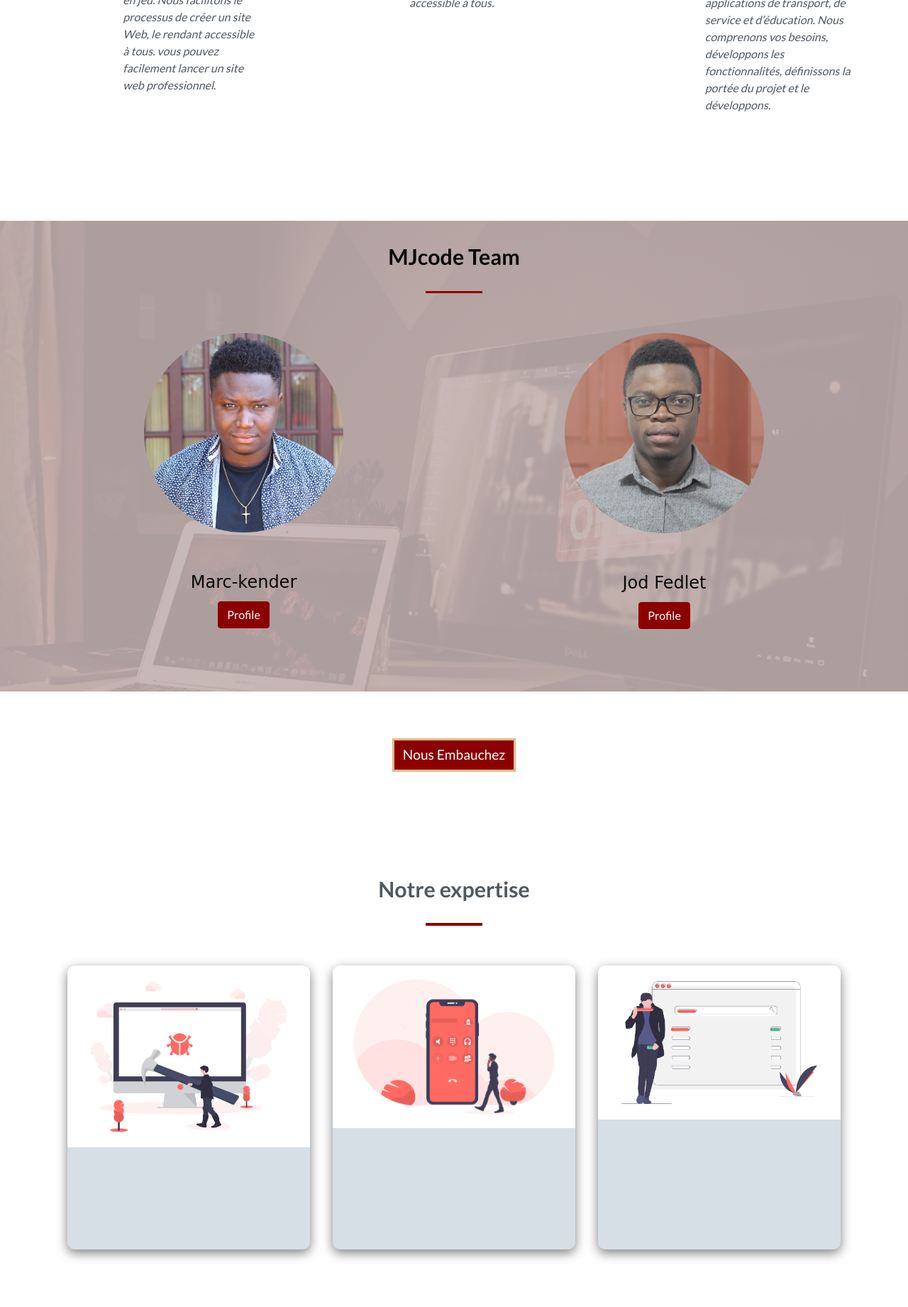
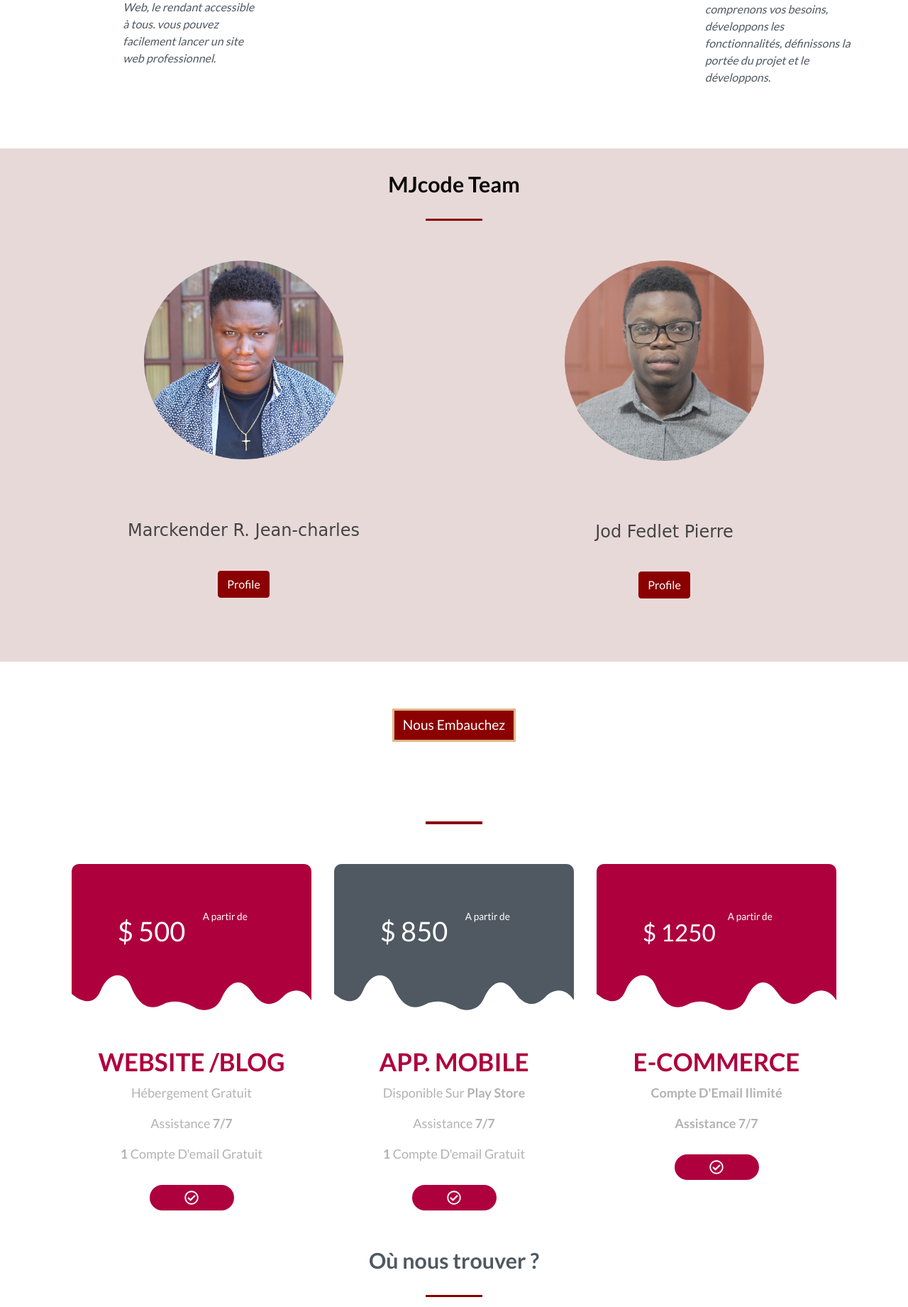
Before and after one commit to jodfedlet/MJcodeSite, a PHP site: page / in a window 1280 px wide. Shown: the part 1880-3721 px from the top of the page at 71% size. Run offline with PHP 8.4, Linux system fonts and the light colour scheme; a stand-in replaces the project's code that opens the database connection; some libraries are stand-ins or nearby versions; some web fonts are replaced.

Commit message:
price Card

```diff
--- a/Includes/footer.php
+++ b/Includes/footer.php
@@ -7,7 +7,7 @@
         <a href="https://www.youtube.com/c/MJcode?sub_confirmation=1" target="_blank" title="Abonnez-vous a notre Chaine Youtube"><i class="fab fa-youtube"></i></a>
       </div>
         <div class="copyright">
-          <a class=" text-white">Copyright &COPY; MJcode - All rights reserved</a>
+          <a class=" text-white">Copyright &COPY; Powered by MJcode - All rights reserved</a>
         </div>
     </footer>
     <!--  -->
--- a/Includes/header.php
+++ b/Includes/header.php
@@ -1,12 +1,13 @@
 <!DOCTYPE html>
-<html lang="en">
+<html lang="fr">
 <head>
 	<meta name="viewport" content="width=device-width, initial-scale=1.0">
 	<meta charset="utf-8">
 	<title>MJcode Agence Digitale</title>
 	<link rel="icon" href="public/img/logheader.png">
 	<link rel="stylesheet" href="public/bootstrap4-1/css/bootstrap.min.css">
-	<link rel="stylesheet" href="https://cdnjs.cloudflare.com/ajax/libs/font-awesome/4.7.0/css/font-awesome.min.css">
+	<link href="https://use.fontawesome.com/releases/v5.0.6/css/all.css" rel="stylesheet">
+
 	<!--animation scroll script-->
 	<link href="https://fonts.googleapis.com/css?family=Bokor|Kaushan+Script" rel="stylesheet">
 	<script src="https://unpkg.com/aos@2.3.1/dist/aos.js"></script>
--- a/Includes/projects.php
+++ b/Includes/projects.php
@@ -1,61 +1,79 @@
-<section id="project" class="sectionDefault">
-  <div class="container-fluid">
-    <div class="row" >
-      <div class="col-12">
-          <h3 class="heading text-center">Notre expertise</h3>
+
+<div class="container">
+  <div class="col-md-12 text-center">
+    <h3 class="heading head"></h3>
     <div class="heading-underline"></div>
   </div>
-        <div class="col-md-4">
-          <div class="box">
-            <div class="imgBox">
-                <img src="public/img/DekstopImg.png" class="project-img">
-            </div>
-
-              <div class="content">
-                  <h3 class="text-center">Web Développement</h3>
-                  <p>	Construction de site Web réactif et plateforme de commerce électronique</p>
-                  <a href="#" class="btn btn-info btnD">Voir plus </a>
-
-              </div>
-
+  <div class="row">
+    <div class="col-md-4 col-sm-6">
+      <div class="pricingTable">
+        <svg x="0" y="0" viewBox="0 0 360 220">
+          <g>
+            <path fill="#ae003d" d="M0.732,193.75c0,0,29.706,28.572,43.736-4.512c12.976-30.599,37.005-27.589,44.983-7.061
+                c8.09,20.815,22.83,41.034,48.324,27.781c21.875-11.372,46.499,4.066,49.155,5.591c6.242,3.586,28.729,7.626,38.246-14.243
+                s27.202-37.185,46.917-8.488c19.715,28.693,38.687,13.116,46.502,4.832c7.817-8.282,27.386-15.906,41.405,6.294V0H0.48
+                L0.732,193.75z">
+            </path>
+          </g>
+          <text transform="matrix(0.9566 0 0 1 197.3096 83.9121)" fill="#fff" font-size="15.0829"> A partir de</text>
+          <text transform="matrix(1 0 0 1 69.7256 116.2686)" fill="#fff" font-size="40.4489">$ 500</text>
+        </svg>
+        <div class="pricing-content">
+            <h3 class="title">Website /Blog</h3>
+            <ul class="pricing-content">
+                <p>Hébergement gratuit</p>
+                <p>Assistance <b>7/7</b></p>
+                <p><b>1</b> Compte d'email gratuit</p>
+            </ul>
+            <a href="#contact" class="pricingTable-signup"><span><i class="far fa-check-circle"></i></span></a>
         </div>
       </div>
-
-          <div class="col-md-4" data-aos="flip-left"
-                data-aos-easing="ease-out-cubic"
-                data-aos-duration="1000" data-aos-offset="300">
-          <div class="box">
-              <div class="imgBox">
-                <img src="public/img/mobileimg.png">
     </div>
-
-              <div class="content">
-                  <h3>Application Mobile</h3>
-                  <p>Facilitation du processus de Creation de votre application Mobile,
-                      en le rendant accesive a tous</p>
-                  <a href="#" class="btn btn-info btnD">Voir plus </a>
-
-              </div>
-
+    <div class="col-md-4 col-sm-6">
+      <div class="pricingTable">
+        <svg x="0" y="0" viewBox="0 0 360 220">
+          <g>
+              <path fill="#505962" d="M0.732,193.75c0,0,29.706,28.572,43.736-4.512c12.976-30.599,37.005-27.589,44.983-7.061
+                  c8.09,20.815,22.83,41.034,48.324,27.781c21.875-11.372,46.499,4.066,49.155,5.591c6.242,3.586,28.729,7.626,38.246-14.243
+                  s27.202-37.185,46.917-8.488c19.715,28.693,38.687,13.116,46.502,4.832c7.817-8.282,27.386-15.906,41.405,6.294V0H0.48
+                  L0.732,193.75z"></path>
+          </g>
+          <text transform="matrix(0.9566 0 0 1 197.3096 83.9121)" fill="#fff" font-size="15.0829"> A partir de</text>
+          <text transform="matrix(1 0 0 1 69.7256 116.2686)" fill="#fff" font-size="40.4489">$ 850</text>
+        </svg>
+        <div class="pricing-content">
+          <h3 class="title">App. Mobile</h3>
+          <ul class="pricing-content">
+            <p>disponible sur <b>Play Store</b></p>
+            <p>Assistance <b>7/7</b></p>
+            <p><b>1</b> Compte d'email gratuit</p>
+          </ul>
+          <a href="#contact" class="pricingTable-signup"><span><i class="far fa-check-circle"></i></span></a>
         </div>
       </div>
-
-          <div class="col-md-4">
-          <div class="box">
-              <div class="imgBox">
-                <img src="public/img/hostimg.png" class="img-responsive">
     </div>
-
-              <div class="content">
-                  <h3>Hebergement de Website</h3>
-                  <p>Nous assurons la mise en ligne et la disponibilité de votre site</p>
-                  <a href="#" class="btn btn-info btnD">voir plus </a>
-
-              </div>
-
+    <div class="col-md-4 col-sm-6">
+      <div class="pricingTable">
+        <svg x="0" y="0" viewBox="0 0 360 220">
+          <g>
+              <path fill="#ae003d" d="M0.732,193.75c0,0,29.706,28.572,43.736-4.512c12.976-30.599,37.005-27.589,44.983-7.061
+                  c8.09,20.815,22.83,41.034,48.324,27.781c21.875-11.372,46.499,4.066,49.155,5.591c6.242,3.586,28.729,7.626,38.246-14.243
+                  s27.202-37.185,46.917-8.488c19.715,28.693,38.687,13.116,46.502,4.832c7.817-8.282,27.386-15.906,41.405,6.294V0H0.48
+                  L0.732,193.75z"></path>
+          </g>
+          <text transform="matrix(0.9566 0 0 1 197.3096 83.9121)" fill="#fff" font-size="15.0829"> A partir de</text>
+          <text transform="matrix(1 0 0 1 69.7256 116.2686)" fill="#fff" font-size="35.4489">$ 1250</text>
+          <!-- <text transform="matrix(1 0 0 1 233.9629 115.5303)" fill="#fff" font-size="18.4128">/ 4x</text> -->
+        </svg>
+        <div class="pricing-content">
+          <h3 class="title">E-commerce</h3>
+          <ul class="pricing-content">
+            <p><b>Compte <b>d'Email</b> ilimité</p>
+            <p>Assistance <b>7/7</b></p>
+          </ul>
+          <a href="#contact" class="pricingTable-signup"><span><i class="far fa-check-circle"></i></span></a>
         </div>
       </div>
-
     </div>
   </div>
-</section>
+</div>
--- a/Includes/team.php
+++ b/Includes/team.php
@@ -11,8 +11,7 @@
 					<div class="car">
 						<img class="card-img-top img-responsive" src="public/img/marck.png">
 						<div class="card-body">
-							<h4 class="card-title text-center">Marc-kender</h4>
-
+							<h4 class="card-title text-center">Marckender R. Jean-charles</h4>
 							<button type="button" class="btn btn-danger" data-toggle="modal" data-target="#marc">
 								Profile
 							</button>
@@ -23,26 +22,18 @@
 				<div class="modal fade" id="marc" tabindex="-1" role="dialog" aria-labelledby="marc" aria-hidden="true">
 					<div class="modal-dialog modal-dialog-centered" role="document">
 						<div class="modal-content">
-							<div class="modal-header">
-								<h5 class="modal-title" id="exampleModalCenterTitle">Marc-kender R. Jean-Charles</h5>
-								<button type="button" class="close" data-dismiss="modal" aria-label="Close">
-									<span aria-hidden="true">&times;</span>
-								</button>
+							<div class="modal-body">
+								<p class="card-text"> Étudiant en <b>Science informatique</b>,
+								<i> Développeur Front-end.
+									Programmeur :JAVASCRIPT & PHP .</i></P>
 							</div>
-							<div class="modal-body">
-								<p class="card-text"> Marc est un étudiant en <b>Science informatique</b>,
-								<i> développeur front-end.
-									Programmeur : PYTHON,C,JAVASCRIPT e </i>web. </P>
-							</div>
-							<div class="modal-footer">
-								<div class="col-12 container-fluid social-footer m-footer">
+								<div class="col-12  m-footer">
 									<div class="heading-underline"></div>
-										<a href="https://www.linkedin.com/in/marc-kender-r-jean-charles-bb1b35175/" target="_blank"> <i class='fab fa-linkedin' style='font-size:40px;color:#007dbb'></i></a>
+										<a href="https://www.linkedin.com/in/marc-kender-romel-jean-charles-bb1b35175" target="_blank"> <i class='fab fa-linkedin' style='font-size:40px;color:#007dbb'></i></a>
 										<a href="https://github.com/Makender103" target="_blank"><i class='fab fa-github' style='font-size:40px;color:black'></i></a>
 								</div>
 												<hr>
-								<button type="button" class="btn btn-danger" data-dismiss="modal">Close</button>
-							</div>
+								<button type="button" class="btn btn-danger" data-dismiss="modal">Fermer</button>
 						</div>
 					</div>
 				</div>
@@ -51,7 +42,7 @@
 					<div class="car">
 						<img class="card-img-top img-responsive" src="public/img/jodmj.png" >
 						<div class="card-body">
-							<h4 class="card-title text-center">Jod Fedlet</h4>
+							<h4 class="card-title text-center">Jod Fedlet Pierre</h4>
 							<button type="button" class="btn btn-danger" data-toggle="modal" data-target="#jod">
 								Profile
 							</button>
@@ -62,26 +53,19 @@
 				<div class="modal fade" id="jod" tabindex="-1" role="dialog" aria-labelledby="jod" aria-hidden="true">
 					<div class="modal-dialog modal-dialog-centered" role="document">
 						<div class="modal-content">
-							<div class="modal-header">
-								<h5 class="modal-title" id="exampleModalCenterTitle">ING. Jod Fedlet</h5>
-								<button type="button" class="close" data-dismiss="modal" aria-label="Close">
-									<span aria-hidden="true">&times;</span>
-								</button>
-							</div>
 							<div class="modal-body">
 								<p class="card-text"> Etudiant en <b>Science informatique</b>,
 									Data Scientist,
 								développeur back-end et ingénieur en logiciel.........</p>
 							</div>
 
-							<div class="modal-footer">
-								<div class="col-12 container-fluid social-footer m-footer">
-									<div class="heading-underline"></div>
-										<a href="https://www.linkedin.com/in/jod-fedlet-pierre-b6ab56152/" target="_blank"> <i class='fab fa-linkedin' style='font-size:40px;color:#007dbb'></i></a>
-										<a href="https://github.com/jodfedlet" target="_blank"><i class='fab fa-github' style='font-size:40px;color:black'></i></a>
+							<div class="col-12 m-footer">
+								<div class="heading-underline"></div>
+									<a href="https://www.linkedin.com/in/jod-fedlet-pierre-b6ab56152/" target="_blank"> <i class='fab fa-linkedin' style='font-size:40px;color:#007dbb'></i></a>
+									<a href="https://github.com/jodfedlet" target="_blank"><i class='fab fa-github' style='font-size:40px;color:black'></i></a>
 								</div>
-										<hr>
-									<button type="button" class="btn btn-danger " data-dismiss="modal">Fermer</button>
+									<hr>
+								<button type="button" class="btn btn-danger " data-dismiss="modal">Fermer</button>
 							</div>
 						</div>
 					</div>
--- a/public/css/style.css
+++ b/public/css/style.css
@@ -5,6 +5,11 @@ body{
   padding: 0;
   font-family:'Lato', sans-serif;
   color: #505962;
+}
+
+:root {
+  --primary-color: #8B0000;
+  --secondary-color: #545454;
 }
 
 
@@ -200,7 +205,7 @@ body{
 
 /*==========About page=============*/
 .about-section{
-  background: url('public/img/logheader.png') no-repeat left;
+  background: url('../img/logheader.png') no-repeat left;
   background-size: 50%;
   overflow: hidden;
   padding: 4% 0;
@@ -388,15 +393,6 @@ h2 .dixplay-3{
   width: 60%;
 }
 
-.row {
-    display: -ms-flexbox;
-    display: flex;
-    -ms-flex-wrap: wrap;
-    flex-wrap: wrap;
-    margin-right: auto;
-    margin-left: auto;
-}
-
 .icon-service:hover{
 transition: 0.5s;
 width:60%;
@@ -435,86 +431,6 @@ width:60%;
   background: #696969;
   border: 2px solid #8B0000;
 }
-/*Project section**/
-
-.sectionDefault {
-  margin: 5%;
-}
-.box{
-  position: relative;
-  width:100%;
-  height:400px;
-  overflow:hidden;
-  border-radius: 10px;
-  background: #d6dee6;
-  box-shadow: 0 5px 15px rgba(0,0,0,.5);
-  transition:.5s;
-}
-.box:hover{
-  transform: translateY(-30px);
-  box-shadow: 0 50px 50px rgba(0,0,0,.5);
-}
-
-.box .imgBox{
-  position: relative;
-  width: 100%;
-}
-
-.box .imgBox img{
-  width: 100%;
-  transition:.5s;
-}
-
-.box:hover .imgBox img{
-  opacity:.5s;
-  transform:translateY(-40px);
-}
-
-
-
-
-
-
-.box .content{
-  position: absolute;
-  bottom:0;
-  left: 0;
-  padding: 20px;
-  box-sizing:border-box;
-  transition:.5s;
-  opacity: 0;
-}
-.box:hover .content{
-  opacity:1;
-}
-
-.box .content h3{
-  font-size: 25px;
-  background-color: #8B0000;
-  color: #ebebeb;
-  font-weight:100;
-  padding: 0.5rem;
-  text-transform:capitalize;
-  text-align: center;
-  border-radius: 20%;
-}
-.box .content p{
-  font-size: 18px;
-  color:#2b2a2a;
-  font-weight:400;
-}
-.box .content .btnD{
-  border:none;
-  background: #505962;
-  color: #fff;
-  font-size: 20px 20px;
-  font-weight: 700;
-  transition:.5s;
-}
-.box .content .btnD:hover{
-background: #1bfeeb;
-color:#696969;
-}
 
 /*--- Features---*/
 .jumbotron{
@@ -532,16 +448,13 @@ h3.heading{
 .heading-underline{
   width: 5rem;
   height: .2rem;
-  background-color: #8B0000;
+  background-color: var(--primary-color);
   margin:0 auto 1.5rem;
 
 }
 
 /*Our Team*/
-#ourteam{
-  background-image: url('../public/img/computers.png');
-  /* z-index: -1; */
-}
+
 .dark{
   background-color: rgba(0,0,0,0.75);
   color: white;
@@ -694,6 +607,57 @@ transform: scale(1.5);
 padding-left: 8px;
 }
 
+/* pricing table   */
+
+.demo,h4{
+  padding:30px 0;
+}
+.pricingTable,h4{
+  text-align:center;
+}
+h4{color:#444;
+}
+.pricingTable{
+  background:#fff;
+  border-radius:10px;
+  overflow:hidden;
+  position:relative;
+  transition:all .3s ease 0s;
+}
+.pricingTable:hover{box-shadow:0 0 5px rgba(0,0,0,.8) inset,0 0 10px rgba(0,0,0,.8);
+}
+.pricingTable svg{display:block;
+  margin-left:-1px;
+}
+.pricingTable .pricing-content{padding:50px 0 30px;position:relative;
+}
+.pricingTable .title{
+  font-size:35px;
+  font-weight:600;
+  color:#ae003d;text-transform:uppercase;margin:0 0 10px;
+}
+.pricingTable .pricing-content ul{
+  padding:0;
+  margin:0 0 30px;
+}
+.pricingTable .pricing-content p{
+  font-size:18px;
+  color:rgba(0,0,0,.3);
+  text-transform:capitalize;
+}
+.pricingTable .pricingTable-signup{display:inline-block;padding:8px 50px;background:#ae003d;border-radius:20px;font-size:20px;font-weight:600;color:#fff;text-transform:uppercase;position:relative;transition:all .3s ease 0s}
+.pricingTable:hover .pricingTable-signup{box-shadow:0 0 10px #ae003d}
+.pricingTable .pricingTable-signup:hover{color:#ae003d;background:#fff;box-shadow:0 0 10px #ae003d,0 0 10px #000 inset}
+.pricingTable.blue .title{color:#005c99}
+.pricingTable.blue .pricingTable-signup{background:#005c99}
+.pricingTable.blue:hover .pricingTable-signup{box-shadow:0 0 10px #005c99}
+.pricingTable.blue .pricingTable-signup:hover{color:#005c99;background:#fff;box-shadow:0 0 10px #005c99,0 0 10px #000 inset}
+.pricingTable.red .title{color:#db2c29}
+.pricingTable.red .pricingTable-signup{background:#db2c29}
+.pricingTable.red:hover .pricingTable-signup{box-shadow:0 0 10px #db2c29}
+.pricingTable.red .pricingTable-signup:hover{color:#db2c29;background:#fff;box-shadow:0 0 10px #db2c29,0 0 10px #000 inset}
+@media only screen and (max-width:990px){.pricingTable{margin-bottom:30px}
+}
 
 
 
@@ -896,17 +860,6 @@ padding-left: 8px;
     font-size:200%;
     text-transform: uppercase;
   }
-
-  /*project*/
-  .box .imgBox img{
-    transition:.5s;
-  }
-}
-@media (max-width:480px){
-
-
-
-
 }
 
 .contactForm .form-control{
```
Lines whose indentation alone changed are shown as unchanged.
